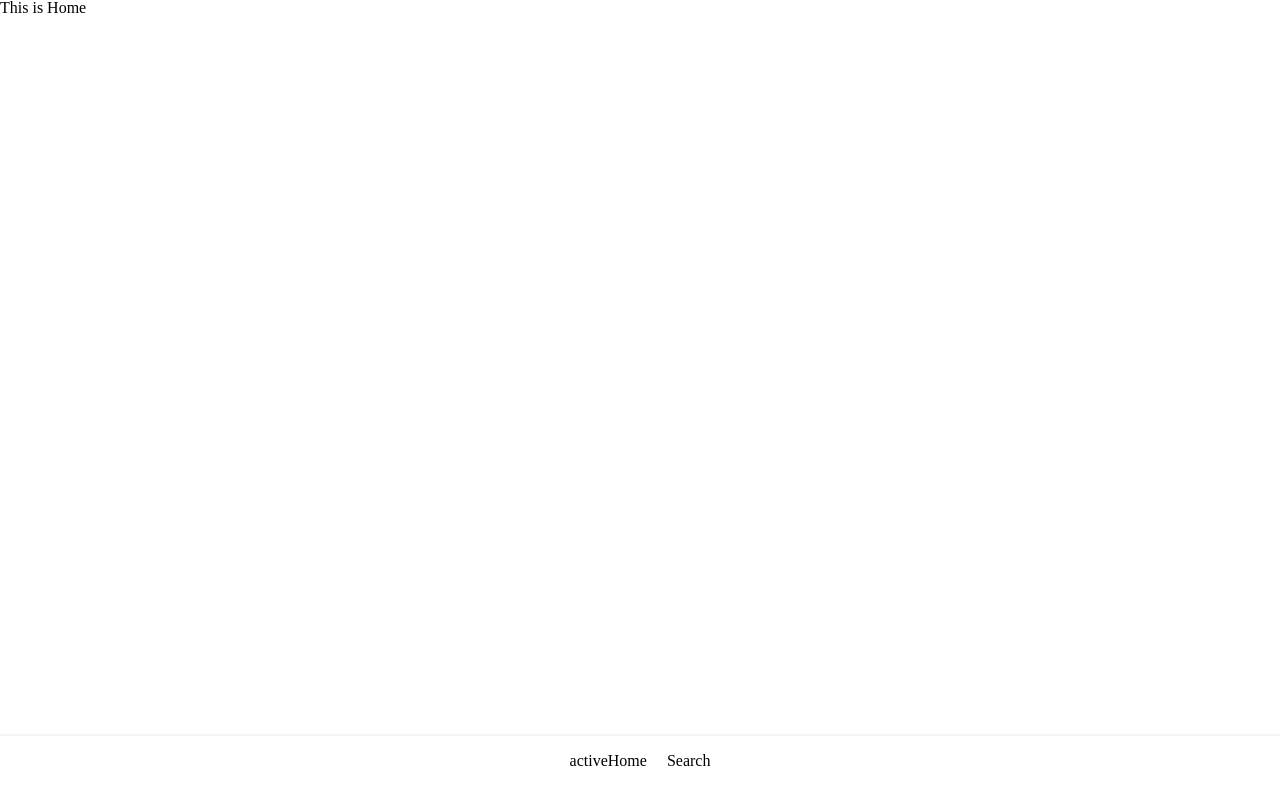
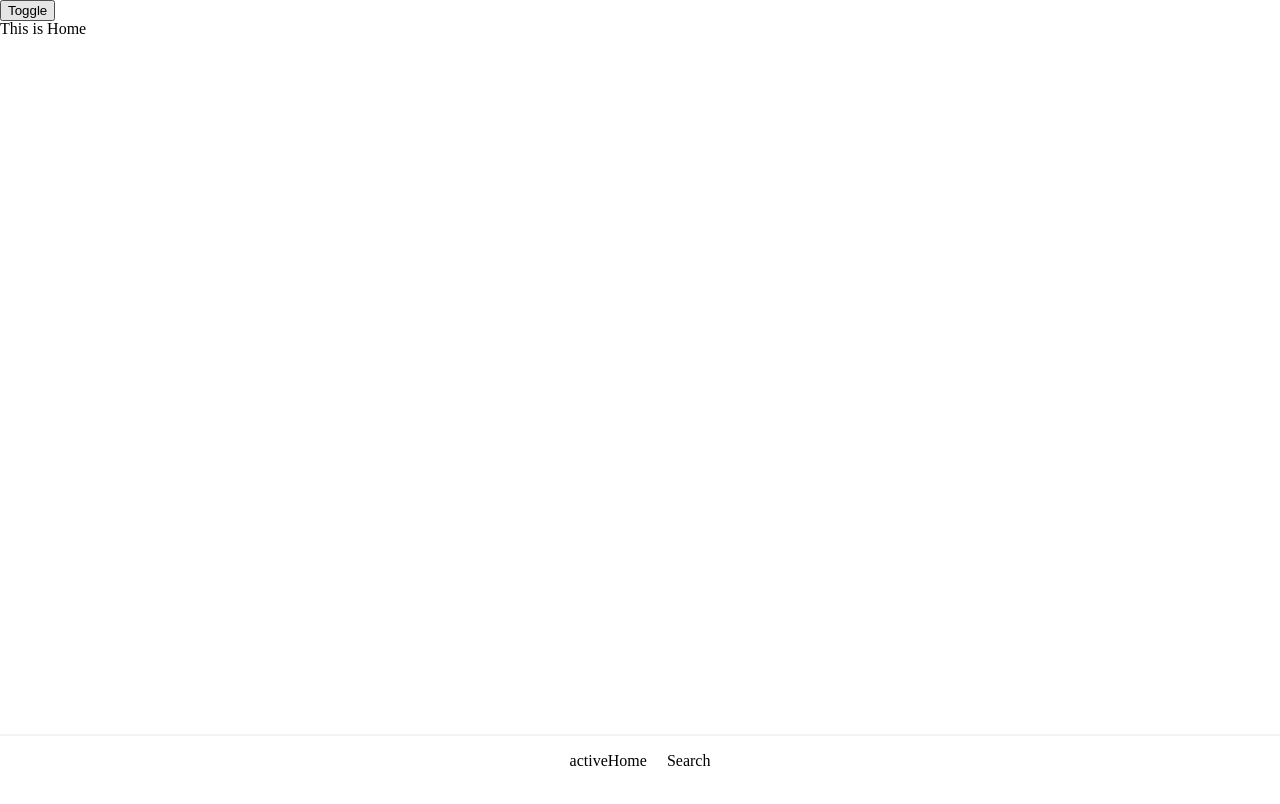
Before and after one commit to k1a11220/goonin-web-frontend, a Next.js app: page / in a window 1280 px wide. Shown: the top 804 px of the page. Built offline with nearby package versions, Linux system fonts and the light colour scheme.

Commit message:
Implement dark mode

```diff
--- a/components/appLayout.js
+++ b/components/appLayout.js
@@ -1,14 +1,26 @@
-import React from "react";
+import React, { useEffect, useState } from "react";
+import { ThemeProvider } from "styled-components";
+import ThemeContext from "../store/themeContext";
 import GlobalStyle from "../styles/globalStyle";
+import styledTheme from "../styles/theme";
 import BottomTabNav from "./navigation/BottomTabNav";
+import dynamic from "next/dynamic";
+
+const ThemeToggle = dynamic(() => import("./themeToggle"), {
+  ssr: false,
+});
 
 const AppLayout = ({ children }) => {
+  const [theme, setTheme] = useState(null);
   return (
-    <>
-      <GlobalStyle />
-      {children}
-      <BottomTabNav />
-    </>
+    <ThemeProvider theme={styledTheme}>
+      <ThemeContext.Provider value={theme}>
+        <GlobalStyle />
+        <ThemeToggle />
+        {children}
+        <BottomTabNav />
+      </ThemeContext.Provider>
+    </ThemeProvider>
   );
 };
 
--- /dev/null
+++ b/components/themeToggle.js
@@ -0,0 +1,25 @@
+import React, { useEffect, useState } from "react";
+
+const ThemeToggle = () => {
+  const [activeTheme, setActiveTheme] = useState(document.body.dataset.theme);
+  const inactiveTheme = activeTheme === "light" ? "dark" : "light";
+
+  useEffect(() => {
+    document.body.dataset.theme = activeTheme;
+    document.body.className = activeTheme;
+    window.localStorage.setItem("theme", activeTheme);
+  }, [activeTheme]);
+  return (
+    <button
+      aria-label={`Change to ${inactiveTheme} mode`}
+      title={`Change to ${inactiveTheme} mode`}
+      type="button"
+      onClick={() => setActiveTheme(inactiveTheme)}
+    >
+      <span activeTheme={activeTheme} />
+      <span>Toggle</span>
+    </button>
+  );
+};
+
+export default ThemeToggle;
--- /dev/null
+++ b/pages/_document.js
@@ -0,0 +1,34 @@
+import Document, { Html, Head, Main, NextScript } from "next/document";
+
+class MyDocument extends Document {
+  static async getInitialProps(ctx) {
+    const initialProps = await Document.getInitialProps(ctx);
+    return { ...initialProps };
+  }
+
+  render() {
+    const setInitialTheme = `
+      function getUserPreference() {
+        if(window.localStorage.getItem('theme')) {
+          return window.localStorage.getItem('theme')
+        }
+        return window.matchMedia('(prefers-color-scheme: dark)').matches
+          ? 'dark'
+          : 'light'
+      }
+      document.body.dataset.theme = getUserPreference();
+    `;
+    return (
+      <Html>
+        <Head />
+        <body>
+          <script dangerouslySetInnerHTML={{ __html: setInitialTheme }} />
+          <Main />
+          <NextScript />
+        </body>
+      </Html>
+    );
+  }
+}
+
+export default MyDocument;
--- a/pages/index.js
+++ b/pages/index.js
@@ -2,6 +2,7 @@ import styled from "styled-components";
 
 const Container = styled.div`
   height: 120vh;
+  background-color: var(--color);
 `;
 
 const Home = () => {
--- /dev/null
+++ b/store/themeContext.js
@@ -0,0 +1,5 @@
+import React from "react";
+
+const ThemeContext = React.createContext(null);
+
+export default ThemeContext;
--- a/styles/globalStyle.js
+++ b/styles/globalStyle.js
@@ -11,15 +11,11 @@ const GlobalStyle = createGlobalStyle`
     }
 
     body.light{
-
+        --color: #ffffff
     }
 
     body.dark{
-
-    }
-
-    body {
-        background-color: #fff;
+        --color: #1d1d1d
     }
 
     html, body, #__next {
--- /dev/null
+++ b/styles/theme.js
@@ -0,0 +1,10 @@
+const styledTheme = {
+  device: {
+    xs: "419px",
+    sm: "540px",
+    md: "700px",
+    lg: "1200px",
+  },
+};
+
+export default styledTheme;
```
